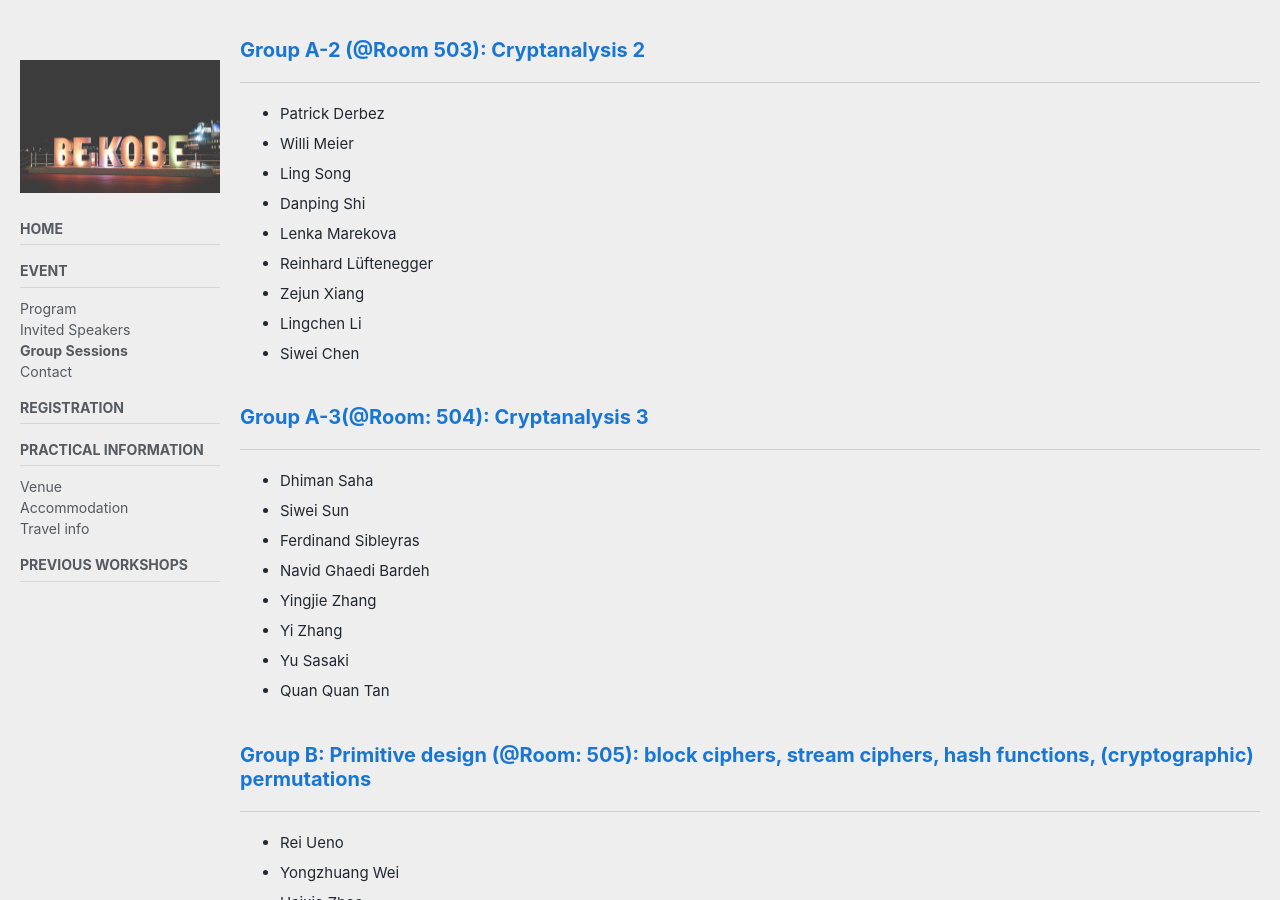
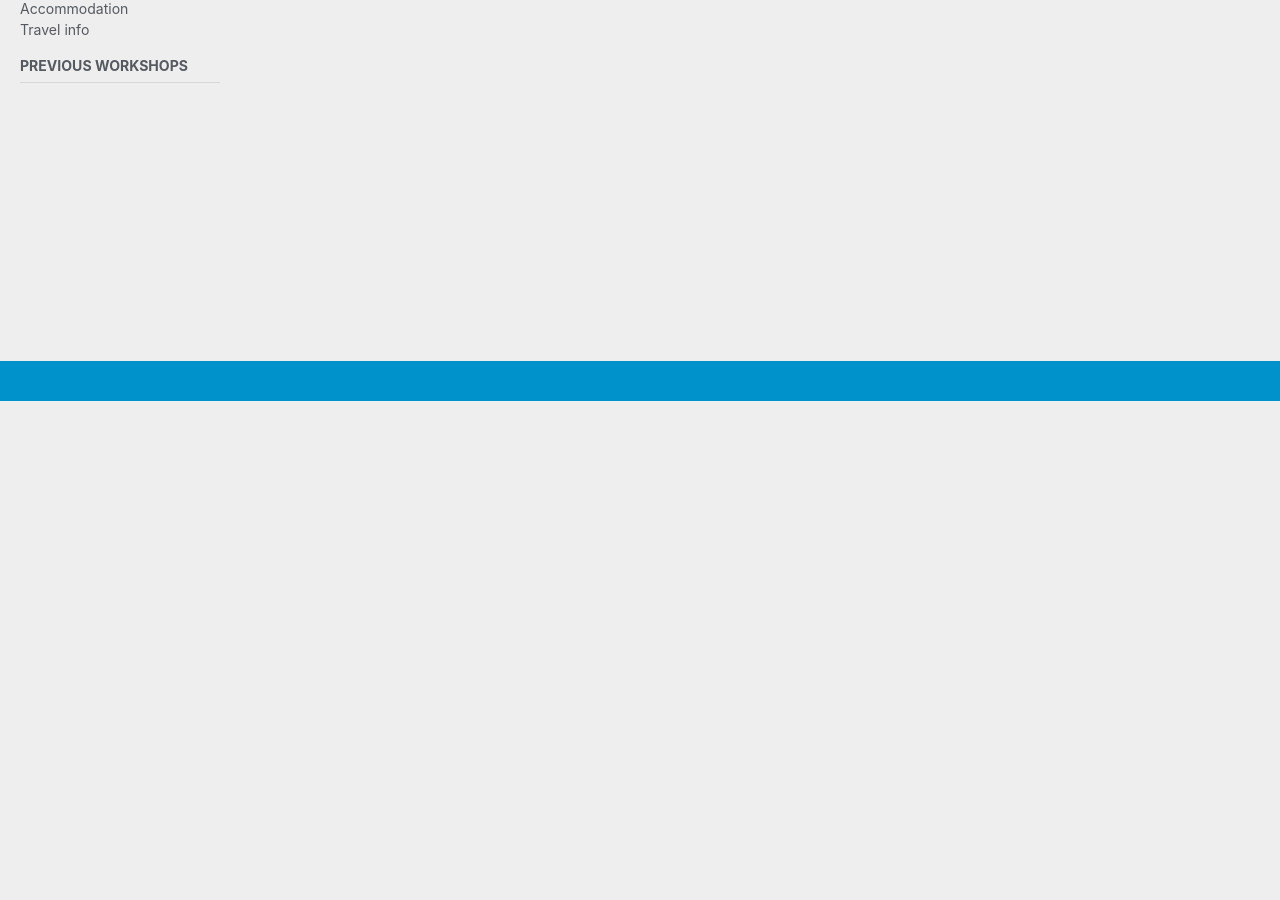
Before and after one commit to cryptanalysisbench/SATbench, a Jekyll site: the page built from groups.md, in a window 1280 px wide and 900 px high, scrolled down 540 px. Built offline with Jekyll 4.4.1, drawn with Linux system fonts in a browser that asks for light colours; cached includes are drawn as plain includes; nearby versions of some CDN libraries; our own code applies the rules of GitHub Pages for plain Markdown files; after the commit the page ends 941 px from its top, so only the background shows below that; some of the changed text lies outside the part shown.

Commit message:
Update groups.md

```diff
--- a/groups.md
+++ b/groups.md
@@ -13,9 +13,9 @@ sidebar:
 # Group Sessions
 
 To be announced ...
-<!-- Groups and members of each group are as follows.
+<!-- Groups and members of each group are as follows. -->
 
-### Group A-1 (@Room 513): Cryptanalysis 1
+<!-- ### Group A-1 (@Room 513): Cryptanalysis 1
 ---
 - Orr Dunkelman
 - Subhadeep Banik
@@ -25,9 +25,9 @@ To be announced ...
 - Li Yang
 - Kazuo Sakiyama
 - Jing Yang
-- Christian Rechberger
+- Christian Rechberger -->
 
-### Group A-2 (@Room 503): Cryptanalysis 2
+<!-- ### Group A-2 (@Room 503): Cryptanalysis 2
 ---
 - Patrick Derbez
 - Willi Meier
@@ -37,9 +37,9 @@ To be announced ...
 - Reinhard Lüftenegger
 - Zejun Xiang
 - Lingchen Li
-- Siwei Chen
+- Siwei Chen -->
 
-### Group A-3(@Room: 504): Cryptanalysis 3
+<!-- ### Group A-3(@Room: 504): Cryptanalysis 3
 ---
 - Dhiman Saha
 - Siwei Sun
@@ -48,9 +48,9 @@ To be announced ...
 - Yingjie Zhang
 - Yi Zhang
 - Yu Sasaki
-- Quan Quan Tan
+- Quan Quan Tan -->
 
-### Group B: Primitive design (@Room: 505): block ciphers, stream ciphers, hash functions, (cryptographic) permutations
+<!-- ### Group B: Primitive design (@Room: 505): block ciphers, stream ciphers, hash functions, (cryptographic) permutations
 ---
 - Rei Ueno
 - Yongzhuang Wei
@@ -58,9 +58,9 @@ To be announced ...
 - Bing Sun
 - Thomas Peyrin
 - Kazumaro Aoki
-- Gaoli Wang
+- Gaoli Wang -->
 
-### Group C (@Room: 502): Design and analysis of mode of operation
+<!-- ### Group C (@Room: 502): Design and analysis of mode of operation
 ---
 - Kazuhiko Minematsu
 - Yusuke Naito
@@ -68,12 +68,11 @@ To be announced ...
 - Jooyoung Lee
 - Wonseok Choi
 - Byeonghak Lee
-- Eik List
+- Eik List -->
 
-### Group D (@Room: 501): (Post)-Quantum symmetric-key schemes
+<!-- ### Group D (@Room: 501): (Post)-Quantum symmetric-key schemes
 ---
 - Yunwen Liu
 - Akinori Hosoyamada
 - Carlos Cid
-- Siang Meng Sim
- -->
+- Siang Meng Sim -->
```
